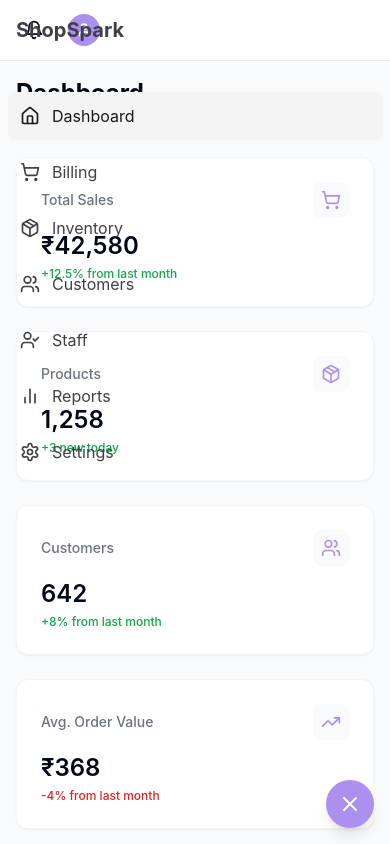
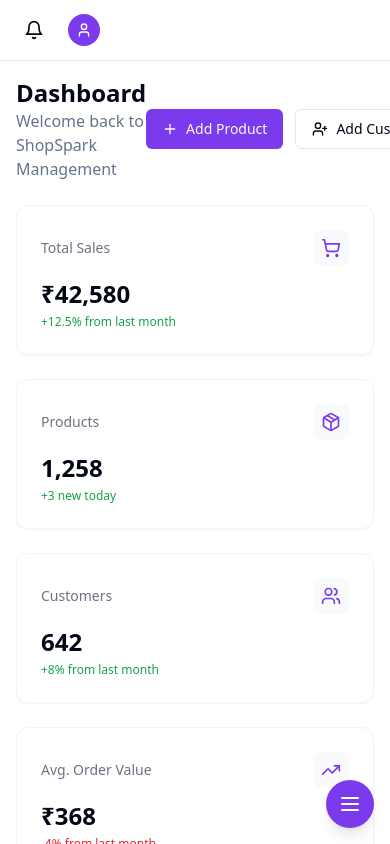
Before and after one commit to aslahaliep/shop-spark-management, a React (Vite) app: page / in a window 390 px wide. Shown: the top 844 px of the page. Built offline with nearby package versions, Linux system fonts and the light colour scheme.

Commit message:
Fix: Dashboard and UI improvements
- Fix dashboard collapsing and mobile view issues.
- Add dark mode support.
- Implement product and customer add options.

```diff
--- /dev/null
+++ b/src/components/DarkModeToggle.tsx
@@ -0,0 +1,24 @@
+
+import { Moon, Sun } from "lucide-react";
+import { Button } from "@/components/ui/button";
+import { useTheme } from "@/hooks/useTheme";
+
+export function DarkModeToggle() {
+  const { theme, toggleTheme } = useTheme();
+
+  return (
+    <Button
+      variant="ghost"
+      size="icon"
+      onClick={toggleTheme}
+      className="h-9 w-9"
+    >
+      {theme === 'dark' ? (
+        <Sun className="h-4 w-4" />
+      ) : (
+        <Moon className="h-4 w-4" />
+      )}
+      <span className="sr-only">Toggle theme</span>
+    </Button>
+  );
+}
--- a/src/components/Layout.tsx
+++ b/src/components/Layout.tsx
@@ -1,18 +1,28 @@
 
+import { useState } from "react";
 import { Sidebar } from "./Sidebar";
 import { Header } from "./Header";
+import { DarkModeToggle } from "./DarkModeToggle";
 
 interface LayoutProps {
   children: React.ReactNode;
 }
 
 export function Layout({ children }: LayoutProps) {
+  const [sidebarOpen, setSidebarOpen] = useState(true);
+
   return (
-    <div className="min-h-screen flex flex-col md:flex-row bg-gray-50">
-      <Sidebar />
+    <div className="min-h-screen flex flex-col md:flex-row bg-background text-foreground transition-colors duration-100">
+      <Sidebar isOpen={sidebarOpen} onToggle={() => setSidebarOpen(!sidebarOpen)} />
       <div className="flex-1 flex flex-col">
-        <Header />
-        <main className="flex-1 p-4 md:p-6 overflow-auto">
+        <Header>
+          <div className="ml-auto flex items-center gap-4">
+            <DarkModeToggle />
+          </div>
+        </Header>
+        <main className={`flex-1 p-4 md:p-6 overflow-auto transition-all duration-200 ${
+          sidebarOpen ? 'md:ml-0' : 'md:ml-0'
+        }`}>
           {children}
         </main>
       </div>
--- a/src/components/Sidebar.tsx
+++ b/src/components/Sidebar.tsx
@@ -13,8 +13,13 @@ import {
   X
 } from "lucide-react";
 
-export function Sidebar() {
-  const [expanded, setExpanded] = useState(true);
+interface SidebarProps {
+  isOpen: boolean;
+  onToggle: () => void;
+}
+
+export function Sidebar({ isOpen, onToggle }: SidebarProps) {
+  const [mobileOpen, setMobileOpen] = useState(false);
   const location = useLocation();
 
   const links = [
@@ -27,33 +32,37 @@ export function Sidebar() {
     { label: "Settings", icon: Settings, path: "/settings" },
   ];
 
+  const toggleMobile = () => {
+    setMobileOpen(!mobileOpen);
+  };
+
   return (
     <>
-      {/* Mobile menu button */}
       <button
         className="fixed bottom-4 right-4 md:hidden z-50 bg-primary p-3 rounded-full shadow-lg text-white"
-        onClick={() => setExpanded(!expanded)}
+        onClick={toggleMobile}
       >
-        {expanded ? <X size={24} /> : <Menu size={24} />}
+        {mobileOpen ? <X size={24} /> : <Menu size={24} />}
       </button>
 
-      {/* Sidebar */}
       <div
-        className={`bg-sidebar-background text-sidebar-foreground w-full md:w-64 flex-shrink-0 transition-all duration-300 ease-in-out ${
-          expanded ? "fixed inset-0 z-40 md:relative" : "hidden md:block md:w-20"
-        }`}
+        className={`bg-card text-card-foreground border-r border-border
+          fixed inset-0 z-40 md:relative md:translate-x-0
+          transition-all duration-300 ease-in-out
+          ${mobileOpen ? 'translate-x-0' : '-translate-x-full'}
+          ${isOpen ? 'md:w-64' : 'md:w-20'}`}
       >
         <div className="p-4 flex items-center justify-between">
-          {expanded ? (
+          {isOpen ? (
             <span className="text-xl font-bold">ShopSpark</span>
           ) : (
             <span className="text-xl font-bold mx-auto">SS</span>
           )}
           <button
             className="hidden md:block"
-            onClick={() => setExpanded(!expanded)}
+            onClick={onToggle}
           >
-            {expanded ? <X size={20} /> : <Menu size={20} />}
+            {isOpen ? <X size={20} /> : <Menu size={20} />}
           </button>
         </div>
 
@@ -63,14 +72,15 @@ export function Sidebar() {
               <li key={link.path}>
                 <Link
                   to={link.path}
-                  className={`flex items-center p-3 rounded-md transition-colors ${
-                    location.pathname === link.path
-                      ? "bg-sidebar-accent text-sidebar-accent-foreground"
-                      : "hover:bg-sidebar-accent/50"
-                  }`}
+                  className={`flex items-center p-3 rounded-md transition-colors
+                    ${location.pathname === link.path
+                      ? 'bg-primary/10 text-primary'
+                      : 'hover:bg-accent hover:text-accent-foreground'
+                    }`}
+                  onClick={() => setMobileOpen(false)}
                 >
                   <link.icon className="h-5 w-5" />
-                  {expanded && <span className="ml-3">{link.label}</span>}
+                  {isOpen && <span className="ml-3">{link.label}</span>}
                 </Link>
               </li>
             ))}
--- /dev/null
+++ b/src/hooks/useTheme.tsx
@@ -0,0 +1,21 @@
+
+import { useState, useEffect } from 'react';
+
+export function useTheme() {
+  const [theme, setTheme] = useState<'light' | 'dark'>(
+    () => (localStorage.getItem('theme') as 'light' | 'dark') || 'light'
+  );
+
+  useEffect(() => {
+    const root = window.document.documentElement;
+    root.classList.remove('light', 'dark');
+    root.classList.add(theme);
+    localStorage.setItem('theme', theme);
+  }, [theme]);
+
+  const toggleTheme = () => {
+    setTheme(prev => prev === 'light' ? 'dark' : 'light');
+  };
+
+  return { theme, toggleTheme };
+}
--- a/src/index.css
+++ b/src/index.css
@@ -7,99 +7,45 @@
   :root {
     --background: 0 0% 100%;
     --foreground: 222.2 84% 4.9%;
-
     --card: 0 0% 100%;
     --card-foreground: 222.2 84% 4.9%;
-
     --popover: 0 0% 100%;
     --popover-foreground: 222.2 84% 4.9%;
-
-    --primary: 258 74% 75%;
+    --primary: 262.1 83.3% 57.8%;
     --primary-foreground: 210 40% 98%;
-
-    --secondary: 246 100% 97%;
+    --secondary: 210 40% 96.1%;
     --secondary-foreground: 222.2 47.4% 11.2%;
-
     --muted: 210 40% 96.1%;
     --muted-foreground: 215.4 16.3% 46.9%;
-
     --accent: 210 40% 96.1%;
     --accent-foreground: 222.2 47.4% 11.2%;
-
     --destructive: 0 84.2% 60.2%;
     --destructive-foreground: 210 40% 98%;
-
     --border: 214.3 31.8% 91.4%;
     --input: 214.3 31.8% 91.4%;
-    --ring: 222.2 84% 4.9%;
-
+    --ring: 262.1 83.3% 57.8%;
     --radius: 0.5rem;
-
-    --sidebar-background: 0 0% 98%;
-    --sidebar-foreground: 240 5.3% 26.1%;
-    --sidebar-primary: 240 5.9% 10%;
-    --sidebar-primary-foreground: 0 0% 98%;
-    --sidebar-accent: 240 4.8% 95.9%;
-    --sidebar-accent-foreground: 240 5.9% 10%;
-    --sidebar-border: 220 13% 91%;
-    --sidebar-ring: 217.2 91.2% 59.8%;
   }
 
   .dark {
     --background: 222.2 84% 4.9%;
     --foreground: 210 40% 98%;
-
     --card: 222.2 84% 4.9%;
     --card-foreground: 210 40% 98%;
-
     --popover: 222.2 84% 4.9%;
     --popover-foreground: 210 40% 98%;
-
-    --primary: 258 74% 75%;
+    --primary: 262.1 83.3% 57.8%;
     --primary-foreground: 222.2 47.4% 11.2%;
-
     --secondary: 217.2 32.6% 17.5%;
     --secondary-foreground: 210 40% 98%;
-
     --muted: 217.2 32.6% 17.5%;
     --muted-foreground: 215 20.2% 65.1%;
-
     --accent: 217.2 32.6% 17.5%;
     --accent-foreground: 210 40% 98%;
-
     --destructive: 0 62.8% 30.6%;
     --destructive-foreground: 210 40% 98%;
-
     --border: 217.2 32.6% 17.5%;
     --input: 217.2 32.6% 17.5%;
-    --ring: 212.7 26.8% 83.9%;
-
-    --sidebar-background: 240 5.9% 10%;
-    --sidebar-foreground: 240 4.8% 95.9%;
-    --sidebar-primary: 224.3 76.3% 48%;
-    --sidebar-primary-foreground: 0 0% 100%;
-    --sidebar-accent: 240 3.7% 15.9%;
-    --sidebar-accent-foreground: 240 4.8% 95.9%;
-    --sidebar-border: 240 3.7% 15.9%;
-    --sidebar-ring: 217.2 91.2% 59.8%;
+    --ring: 262.1 83.3% 57.8%;
   }
 }
-
-@layer base {
-  * {
-    @apply border-border;
-  }
-
-  body {
-    @apply bg-background text-foreground;
-  }
-}
-
-/* Add Google Font for a more professional look */
-@import url('https://fonts.googleapis.com/css2?family=Inter:wght@400;500;600;700&display=swap');
-
-@layer base {
-  html {
-    font-family: 'Inter', system-ui, sans-serif;
-  }
-}
--- a/src/pages/Dashboard.tsx
+++ b/src/pages/Dashboard.tsx
@@ -1,15 +1,31 @@
 
-import { ShoppingCart, Package, Users, TrendingUp } from "lucide-react";
+import { ShoppingCart, Package, Users, TrendingUp, Plus, UserPlus } from "lucide-react";
 import { StatCard } from "@/components/dashboard/StatCard";
 import { RecentSales } from "@/components/dashboard/RecentSales";
 import { LowStockItems } from "@/components/dashboard/LowStockItems";
+import { Button } from "@/components/ui/button";
+import { useNavigate } from "react-router-dom";
 
 export default function Dashboard() {
+  const navigate = useNavigate();
+
   return (
     <div className="space-y-6">
-      <div>
-        <h1 className="text-2xl font-bold">Dashboard</h1>
-        <p className="text-gray-500">Welcome back to ShopSpark Management</p>
+      <div className="flex justify-between items-center">
+        <div>
+          <h1 className="text-2xl font-bold">Dashboard</h1>
+          <p className="text-muted-foreground">Welcome back to ShopSpark Management</p>
+        </div>
+        <div className="flex gap-3">
+          <Button onClick={() => navigate('/inventory/add')} className="gap-2">
+            <Plus className="h-4 w-4" />
+            Add Product
+          </Button>
+          <Button onClick={() => navigate('/customers/add')} variant="outline" className="gap-2">
+            <UserPlus className="h-4 w-4" />
+            Add Customer
+          </Button>
+        </div>
       </div>
 
       <div className="grid gap-6 md:grid-cols-2 lg:grid-cols-4">
```
